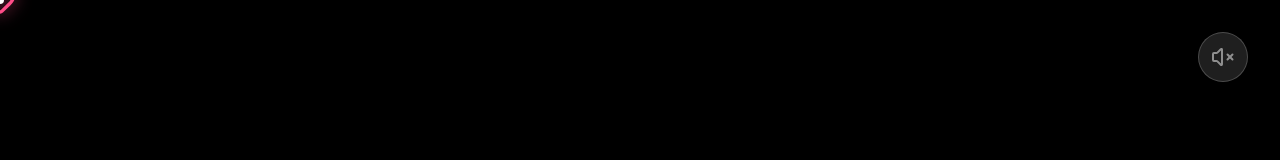
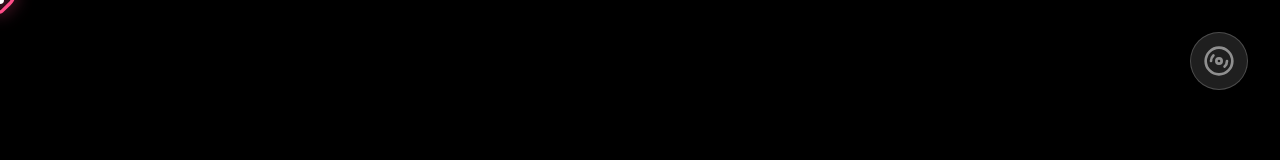
Before and after one commit to devlinuskibet/trish, a React (Vite) app: page / in a window 1280 px wide. Shown: the top 160 px of the page. Built offline with nearby package versions, Linux system fonts and the light colour scheme.

Commit message:
feat: change music toggle to spinning vinyl record icon

```diff
--- a/src/components/audio/MusicEngine.tsx
+++ b/src/components/audio/MusicEngine.tsx
@@ -1,6 +1,6 @@
 import { useEffect, useRef } from 'react';
 import { useStore } from '../../store/useStore';
-import { Volume2, VolumeX } from 'lucide-react';
+import { Disc3 } from 'lucide-react';
 
 export const MusicEngine = () => {
   const { isAudioPlaying, toggleAudio } = useStore();
@@ -25,16 +25,16 @@
   return (
     <button
       onClick={toggleAudio}
-      className="fixed top-8 right-8 z-[100] p-3 rounded-full glass-panel text-white hover:bg-white/20 transition-all duration-300 group"
+      className="fixed top-8 right-8 z-[100] p-3 rounded-full glass-panel text-white hover:bg-white/20 transition-all duration-300 group shadow-xl hover:shadow-primary/50"
       aria-label="Toggle Music"
     >
       {isAudioPlaying ? (
-        <Volume2 className="w-6 h-6 animate-pulse" />
+        <Disc3 className="w-8 h-8 animate-[spin_3s_linear_infinite] text-primary" />
       ) : (
-        <VolumeX className="w-6 h-6 opacity-50 group-hover:opacity-100 transition-opacity" />
+        <Disc3 className="w-8 h-8 opacity-50 group-hover:opacity-100 transition-opacity" />
       )}
       <div className="absolute top-full mt-2 right-0 whitespace-nowrap text-xs font-body text-white/70 opacity-0 group-hover:opacity-100 transition-opacity">
-        {isAudioPlaying ? 'Pause Score' : 'Play Score'}
+        {isAudioPlaying ? 'Pause Our Song' : 'Play Our Song'}
       </div>
     </button>
   );
```
